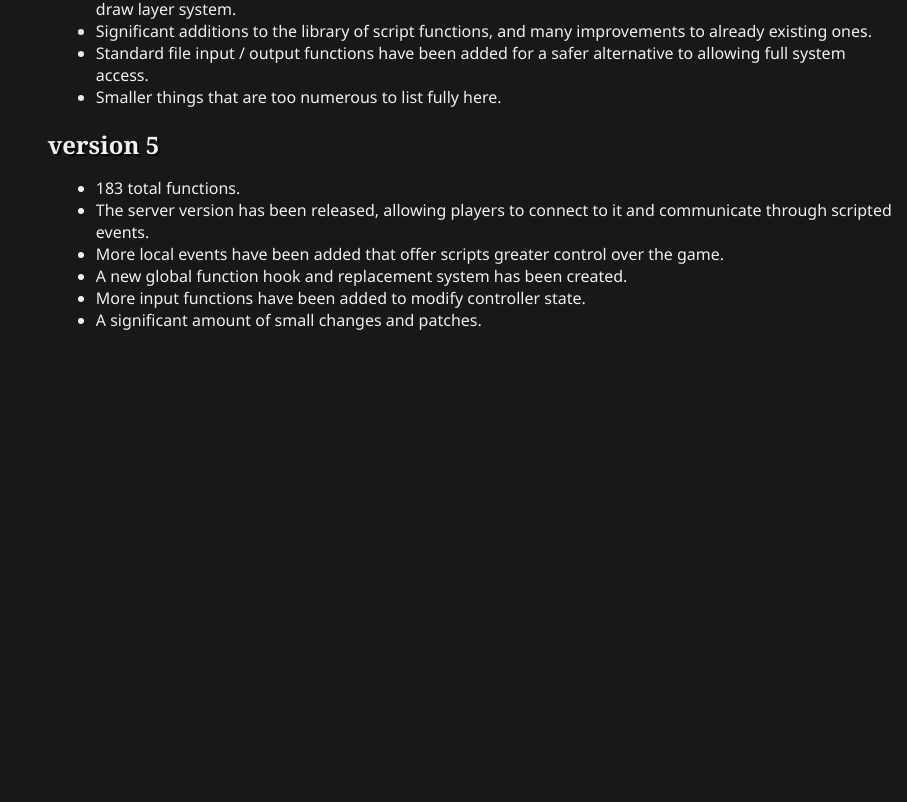
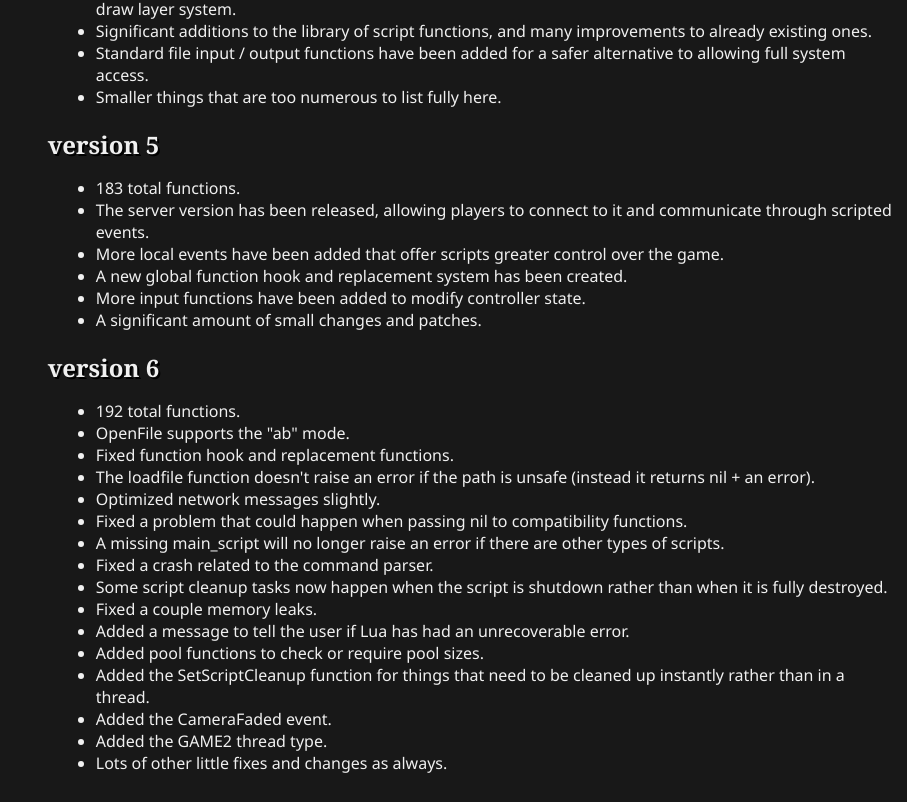
Before and after one commit to derpy54320/bully-scripting, a plain HTML site: page dsl/about.html in a window 1280 px wide. Shown: the part 2633-3435 px from the top of the page, without its empty margins (373-1280 px from the left). Before the commit the page ends 2992 px from the top, so only its background shows below. Drawn offline with Linux system fonts and the light colour scheme.

Commit message:
dsl6 stuff

```diff
--- a/dsl/about.html
+++ b/dsl/about.html
@@ -121,6 +121,25 @@
 				<li>More input functions have been added to modify controller state.</li>
 				<li>A significant amount of small changes and patches.</li>
 			</ul>
+			<h2>version 6</h2>
+			<ul>
+				<li>192 total functions.</li>
+				<li>OpenFile supports the "ab" mode.</li>
+				<li>Fixed function hook and replacement functions.</li>
+				<li>The loadfile function doesn't raise an error if the path is unsafe (instead it returns nil + an error).</li>
+				<li>Optimized network messages slightly.</li>
+				<li>Fixed a problem that could happen when passing nil to compatibility functions.</li>
+				<li>A missing main_script will no longer raise an error if there are other types of scripts.</li>
+				<li>Fixed a crash related to the command parser.</li>
+				<li>Some script cleanup tasks now happen when the script is shutdown rather than when it is fully destroyed.</li>
+				<li>Fixed a couple memory leaks.</li>
+				<li>Added a message to tell the user if Lua has had an unrecoverable error.</li>
+				<li>Added pool functions to check or require pool sizes.</li>
+				<li>Added the SetScriptCleanup function for things that need to be cleaned up instantly rather than in a thread.</li>
+				<li>Added the CameraFaded event.</li>
+				<li>Added the GAME2 thread type.</li>
+				<li>Lots of other little fixes and changes as always.</li>
+			</ul>
 		</div>
 	</div>
 	<script type="text/javascript" src="/navigation.js"></script>
```
Also changed, not shown: downloads.html (+2 -2 lines).
